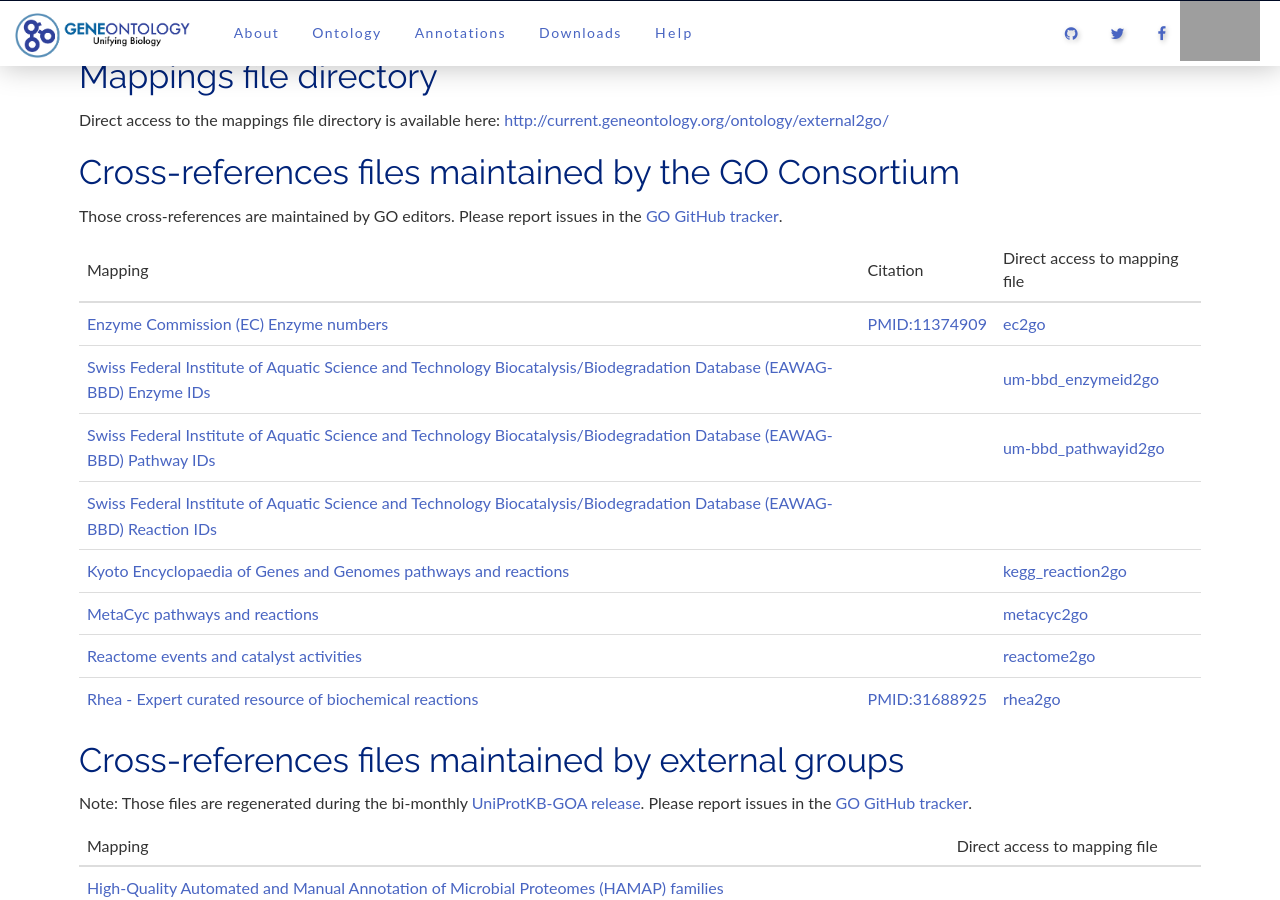
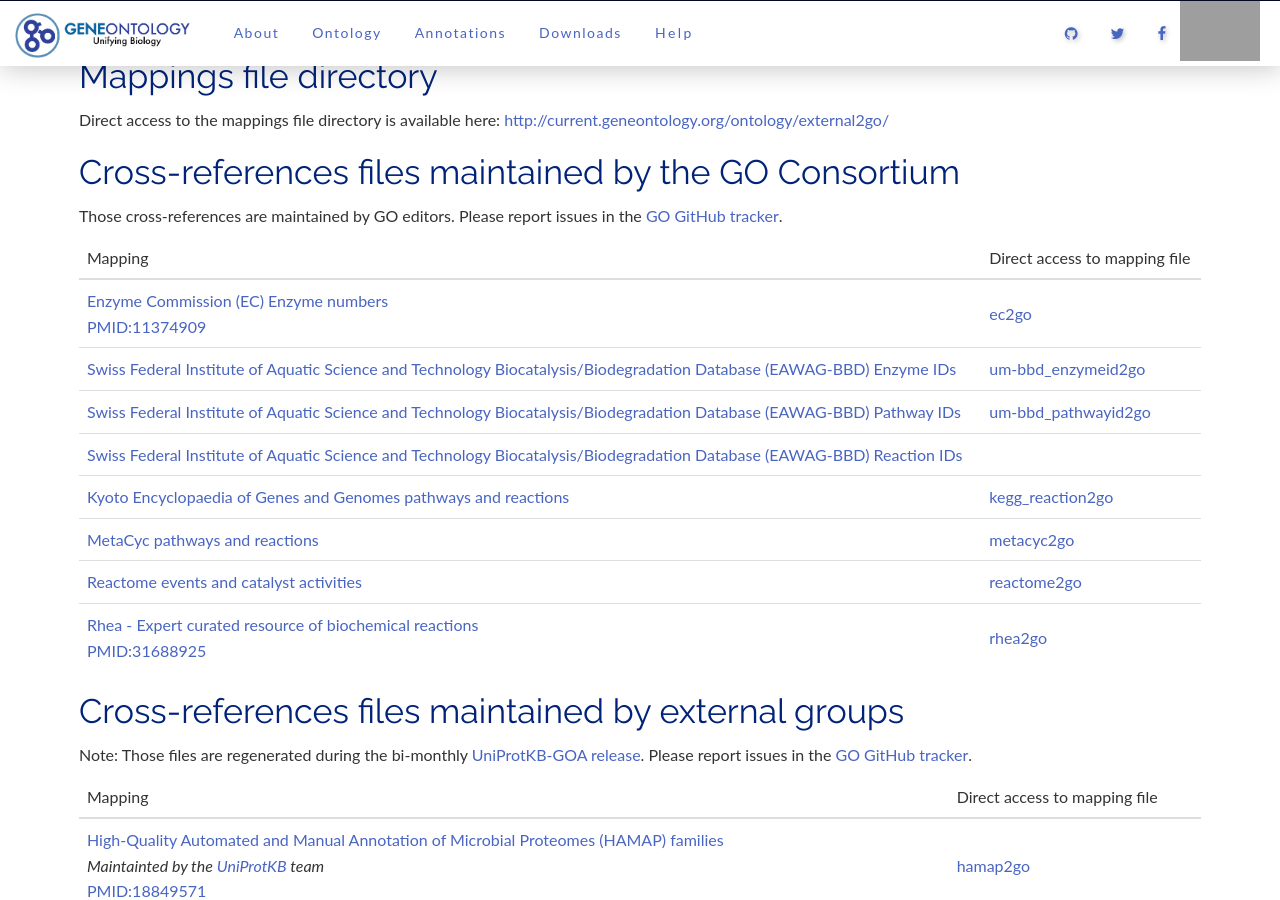
Before and after one commit to geneontology/geneontology.github.io, a Jekyll site: the page built from _docs/download-mappings.md, in a window 1280 px wide and 900 px high, scrolled down 617 px. Built offline with Jekyll 4.4.1, drawn with Linux system fonts in a browser that asks for light colours; nearby versions of some CDN libraries; grey boxes are pictures that could not be loaded.

Commit message:
Update download-mappings.md

```diff
--- a/_docs/download-mappings.md
+++ b/_docs/download-mappings.md
@@ -35,16 +35,16 @@
 
 Those cross-references are maintained by GO editors. Please report issues in the [GO GitHub tracker](https://github.com/geneontology/go-ontology/issues/new){:target="blank"}.
 
-|Mapping |Citation|Direct access to mapping file|
-|--------|---------|---------|
-|**[Enzyme Commission (EC) Enzyme numbers](https://www.qmul.ac.uk/sbcs/iubmb/){:target="blank"}** |[PMID:11374909](http://www.ncbi.nlm.nih.gov/pubmed/11374909){:target="blank"} |[ec2go](http://geneontology.org/external2go/ec2go)|
-|**[Swiss Federal Institute of Aquatic Science and Technology Biocatalysis/Biodegradation Database (EAWAG-BBD) Enzyme IDs](http://eawag-bbd.ethz.ch/aboutBBD.html){:target="blank"}** | |[um-bbd_enzymeid2go](http://geneontology.org/external2go/um-bbd_enzymeid2go)|
-|**[Swiss Federal Institute of Aquatic Science and Technology Biocatalysis/Biodegradation Database (EAWAG-BBD) Pathway IDs](http://eawag-bbd.ethz.ch/aboutBBD.html){:target="blank"}** | |[um-bbd_pathwayid2go](http://geneontology.org/external2go/um-bbd_pathwayid2go)|
+|Mapping |Direct access to mapping file|
+|--------|---------|
+|**[Enzyme Commission (EC) Enzyme numbers](https://www.qmul.ac.uk/sbcs/iubmb/){:target="blank"}** <br>[PMID:11374909](http://www.ncbi.nlm.nih.gov/pubmed/11374909){:target="blank"} |[ec2go](http://geneontology.org/external2go/ec2go)|
+|**[Swiss Federal Institute of Aquatic Science and Technology Biocatalysis/Biodegradation Database (EAWAG-BBD) Enzyme IDs](http://eawag-bbd.ethz.ch/aboutBBD.html){:target="blank"}** | [um-bbd_enzymeid2go](http://geneontology.org/external2go/um-bbd_enzymeid2go)|
+|**[Swiss Federal Institute of Aquatic Science and Technology Biocatalysis/Biodegradation Database (EAWAG-BBD) Pathway IDs](http://eawag-bbd.ethz.ch/aboutBBD.html){:target="blank"}** | [um-bbd_pathwayid2go](http://geneontology.org/external2go/um-bbd_pathwayid2go)|
 |**[Swiss Federal Institute of Aquatic Science and Technology Biocatalysis/Biodegradation Database (EAWAG-BBD) Reaction IDs](http://eawag-bbd.ethz.ch/aboutBBD.html){:target="blank"}** | <!--[txt](http://geneontology.org/external2go/um-bbd_reactionid2go)-->|
-|**[Kyoto Encyclopaedia of Genes and Genomes pathways and reactions](http://www.genome.jp/kegg/){:target="blank"}** | |[kegg_reaction2go](http://geneontology.org/external2go/kegg_reaction2go)|
-|**[MetaCyc pathways and reactions](http://metacyc.org/){:target="blank"}** | |[metacyc2go](http://geneontology.org/external2go/metacyc2go)|
-|**[Reactome events and catalyst activities](http://www.reactome.org/){:target="blank"}** | | [reactome2go](http://geneontology.org/external2go/reactome2go)|
-|**[Rhea - Expert curated resource of biochemical reactions](http://www.ebi.ac.uk/rhea/){:target="blank"}** |[PMID:31688925](http://www.ncbi.nlm.nih.gov/pubmed/31688925){:target="blank"} | [rhea2go](http://geneontology.org/external2go/rhea2go)|
+|**[Kyoto Encyclopaedia of Genes and Genomes pathways and reactions](http://www.genome.jp/kegg/){:target="blank"}**  |[kegg_reaction2go](http://geneontology.org/external2go/kegg_reaction2go)|
+|**[MetaCyc pathways and reactions](http://metacyc.org/){:target="blank"}** | [metacyc2go](http://geneontology.org/external2go/metacyc2go)|
+|**[Reactome events and catalyst activities](http://www.reactome.org/){:target="blank"}** |  [reactome2go](http://geneontology.org/external2go/reactome2go)|
+|**[Rhea - Expert curated resource of biochemical reactions](http://www.ebi.ac.uk/rhea/){:target="blank"}** <br>[PMID:31688925](http://www.ncbi.nlm.nih.gov/pubmed/31688925){:target="blank"} | [rhea2go](http://geneontology.org/external2go/rhea2go)|
 
 
 ## Cross-references files maintained by external groups
```
